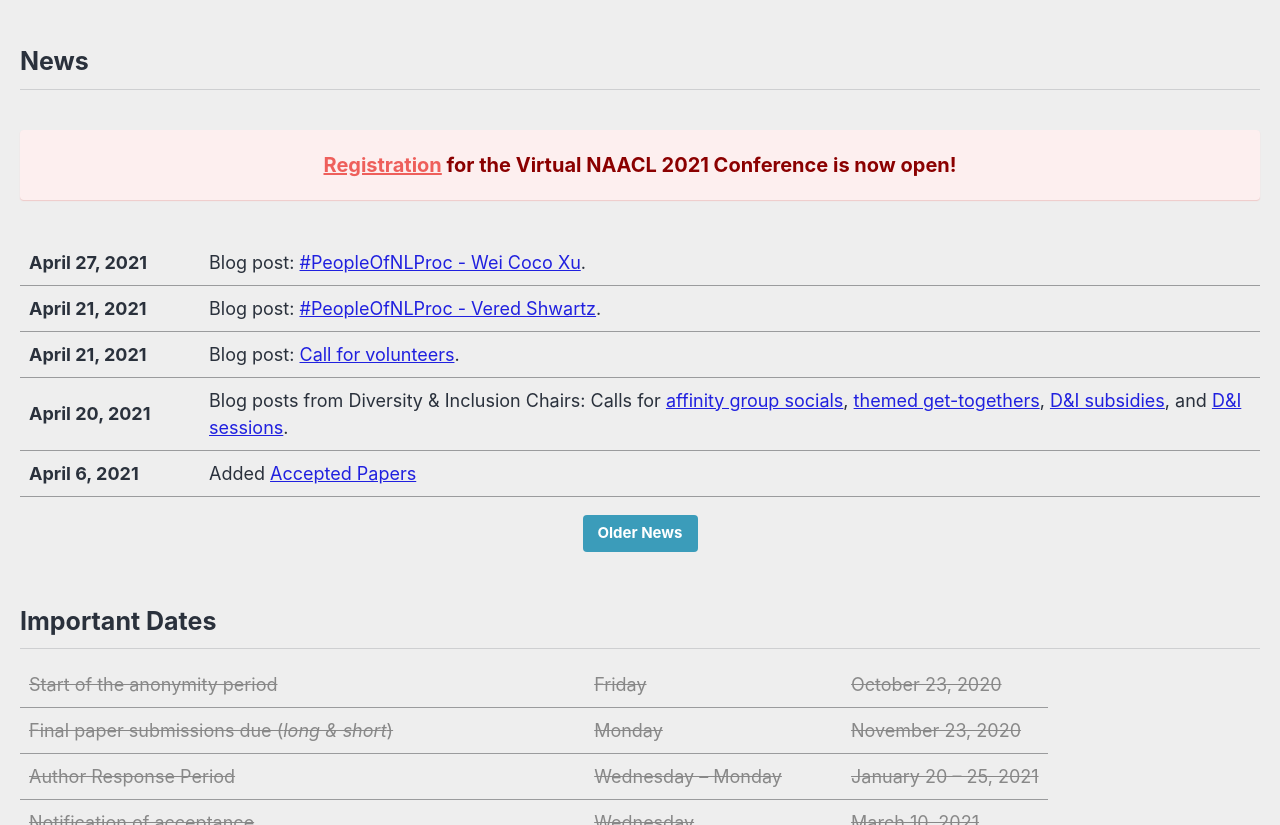
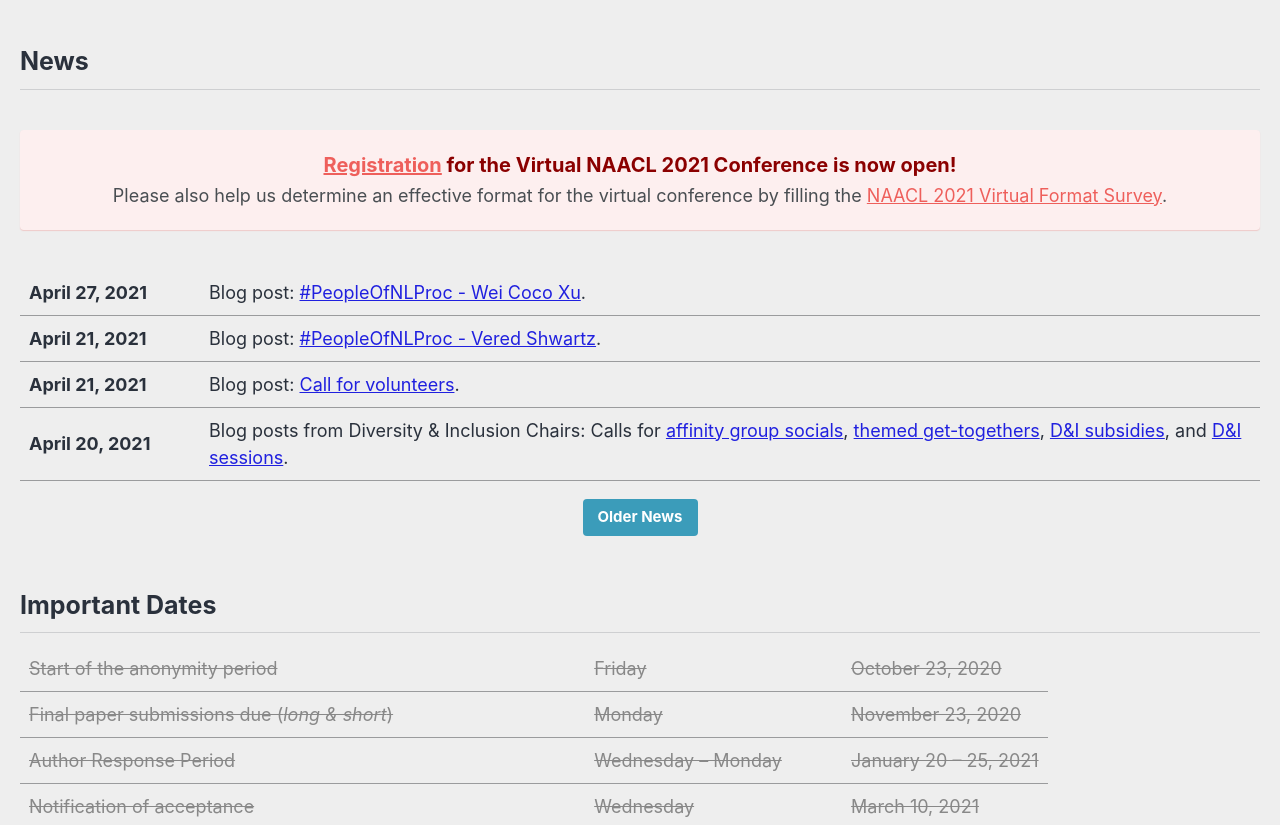
Before and after one commit to naacl-org/naacl-2021-website, a Jekyll site: the page built from _pages/home.md, in a window 1280 px wide and 900 px high, scrolled down 384 px, cut to the strip 75-900 px from the top of the window. Built offline with Jekyll 4.4.1, drawn with Linux system fonts in a browser that asks for light colours; cached includes are drawn as plain includes; nearby versions of some CDN libraries; comment, search, counter and statistics services are not loaded.

Commit message:
Added a survey link

```diff
--- a/_pages/home.md
+++ b/_pages/home.md
@@ -11,6 +11,7 @@
 ## News
 
 <strong style="color:darkred;">[Registration](/registration/) for the Virtual NAACL 2021 Conference is now open!</strong>
+<br><span style="font-size:90%">Please also help us determine an effective format for the virtual conference by filling the [NAACL 2021 Virtual Format Survey](https://docs.google.com/forms/d/e/1FAIpQLSf0O3fc5SuiZhXlqzLBbD8_daB_VazLgUL5LUD5tBIglR_nJw/viewform).</span>
 {: .text-center .notice--danger}
 
 <style>
@@ -22,7 +23,6 @@
 | April 21, 2021 | Blog post: [#PeopleOfNLProc - Vered Shwartz](/blog/people-of-nlproc-vered-shwartz/).
 | April 21, 2021 | Blog post: [Call for volunteers](/blog/call-for-volunteers).
 | April 20, 2021 | Blog posts from Diversity & Inclusion Chairs: Calls for [affinity group socials](/blog/call-for-affinity-group-socials/), [themed get-togethers](/blog/call-for-themed-get-togethers/), [D&I subsidies](/blog/call-for-d-i-subsidies/), and [D&I sessions](/blog/call-for-d-i-sessions/).
-| April 6, 2021 | Added [Accepted Papers](/program/accepted/)
 {: .news-table}
 
 [Older News](/archive/){: .btn .btn--info}
```
Also changed, not shown: _pages/archive.md (+1 -0 lines).
